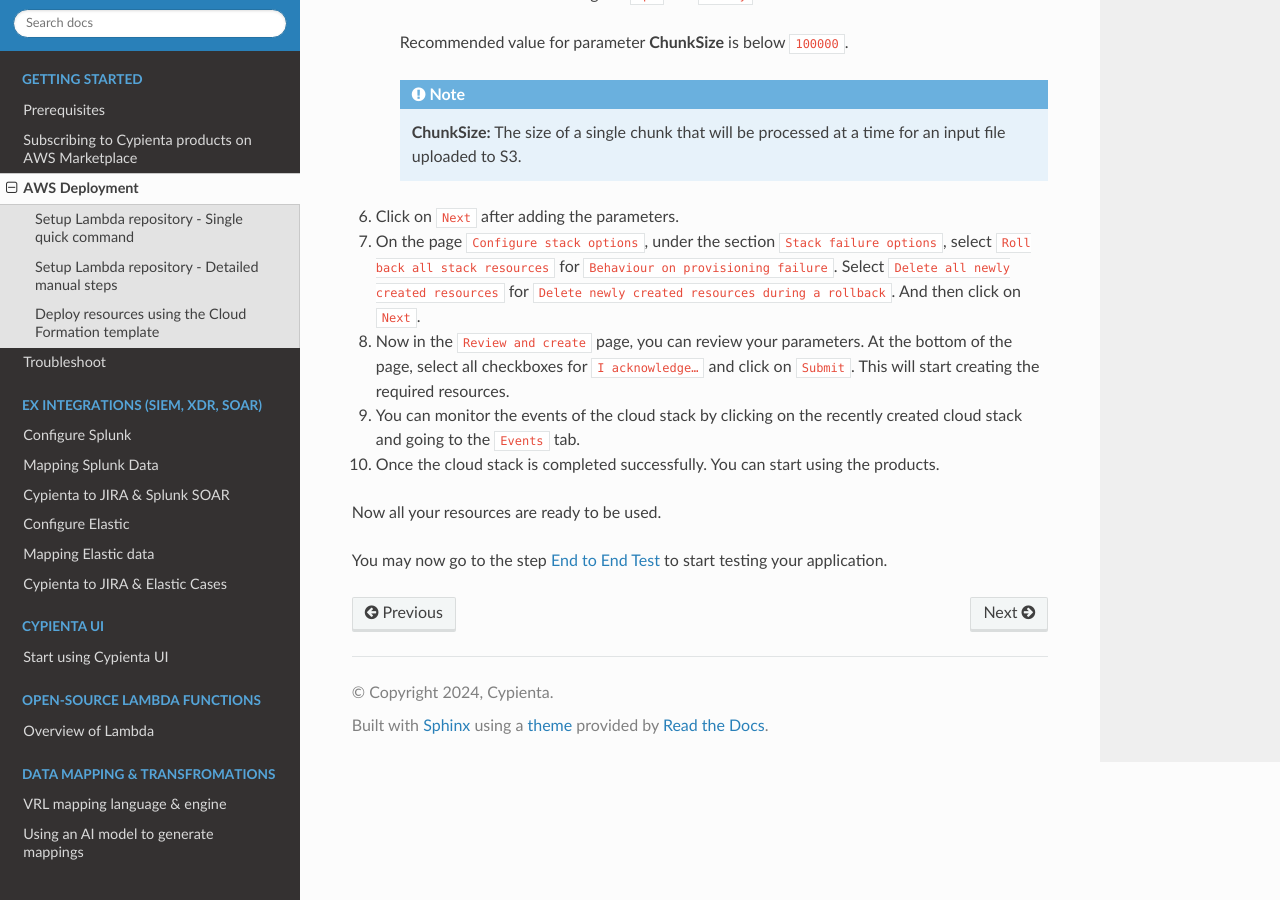
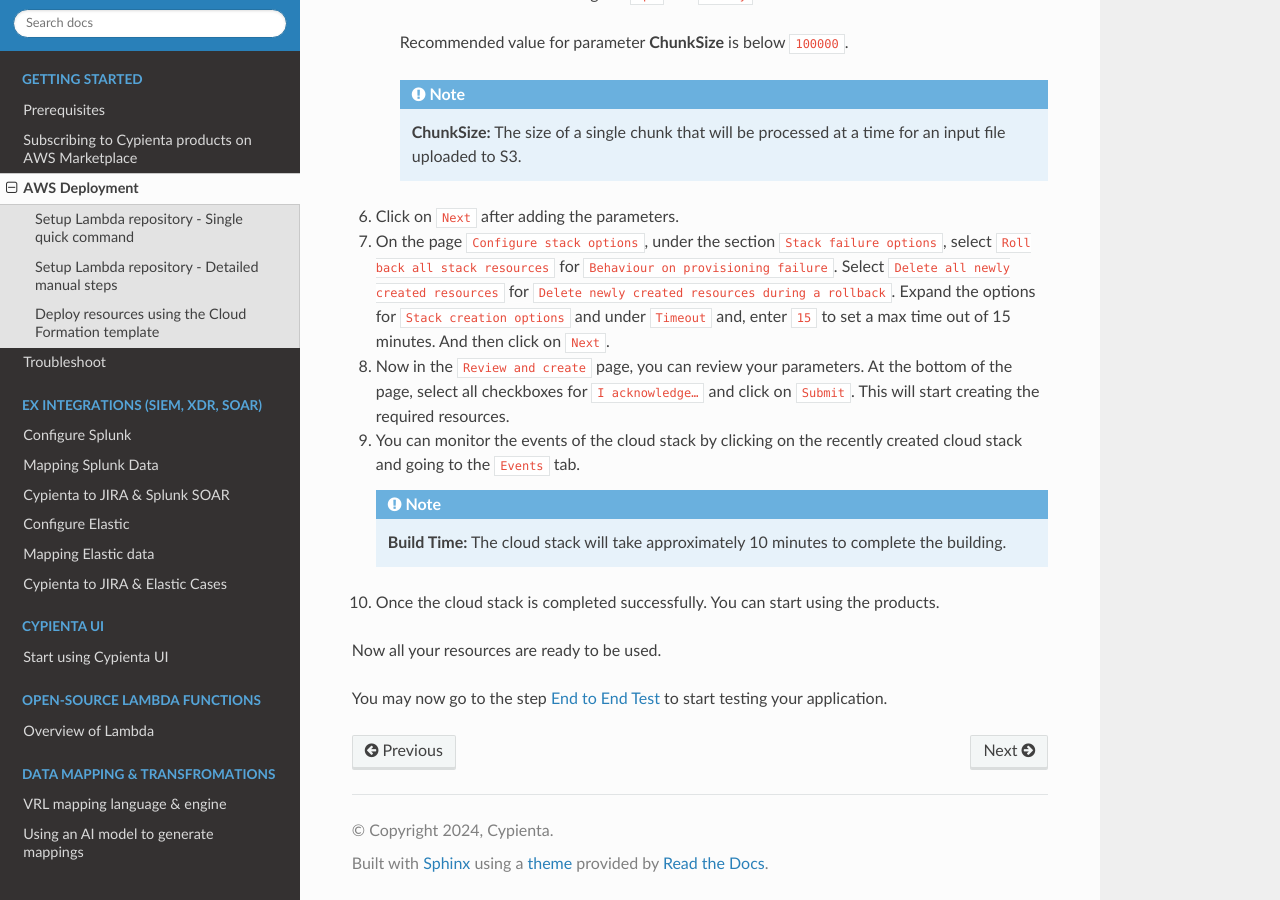
Before and after one commit to cypienta/docs, a Sphinx documentation site: the page built from docs/source/getting_started/deploy.rst, in a window 1280 px wide and 900 px high, scrolled down 3782 px. Built offline with Sphinx 7.4.7 and the Read the Docs theme 2.0.0, drawn with Linux system fonts in a browser that asks for light colours.

Commit message:
Adding in intomation about tiemout and the stack creation time

```diff
--- a/docs/source/getting_started/deploy.rst
+++ b/docs/source/getting_started/deploy.rst
@@ -154,7 +154,7 @@ Deploy resources using the Cloud Formation template
     failure options``, select ``Roll back all stack resources`` for
     ``Behaviour on provisioning failure``. Select ``Delete all newly
     created resources`` for ``Delete newly created resources during a
-    rollback``. And then click on ``Next``.
+    rollback``. Expand the options for ``Stack creation options`` and under  ``Timeout`` and, enter ``15`` to set a max time out of 15 minutes. And then click on ``Next``.
 
 8.  Now in the ``Review and create`` page, you can review your parameters.
     At the bottom of the page, select all checkboxes for ``I
@@ -164,6 +164,9 @@ Deploy resources using the Cloud Formation template
 9.  You can monitor the events of the cloud stack by clicking on the
     recently created cloud stack and going to the ``Events`` tab.
 
+    .. note::
+        **Build Time:** The cloud stack will take approximately 10 minutes to complete the building.
+
 10. Once the cloud stack is completed successfully. You can start using
     the products.
 
```
